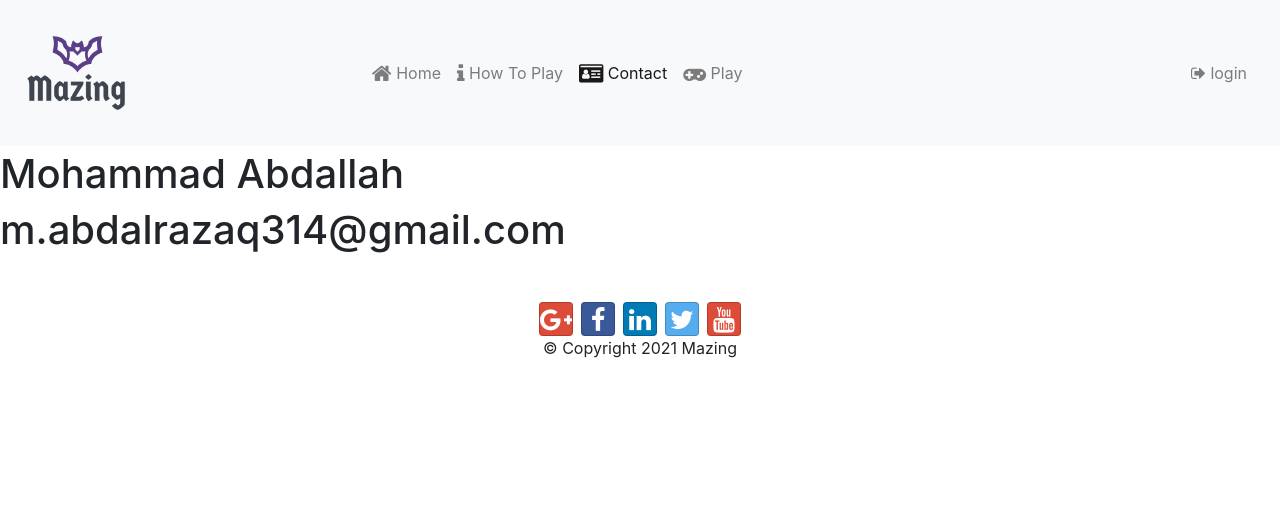
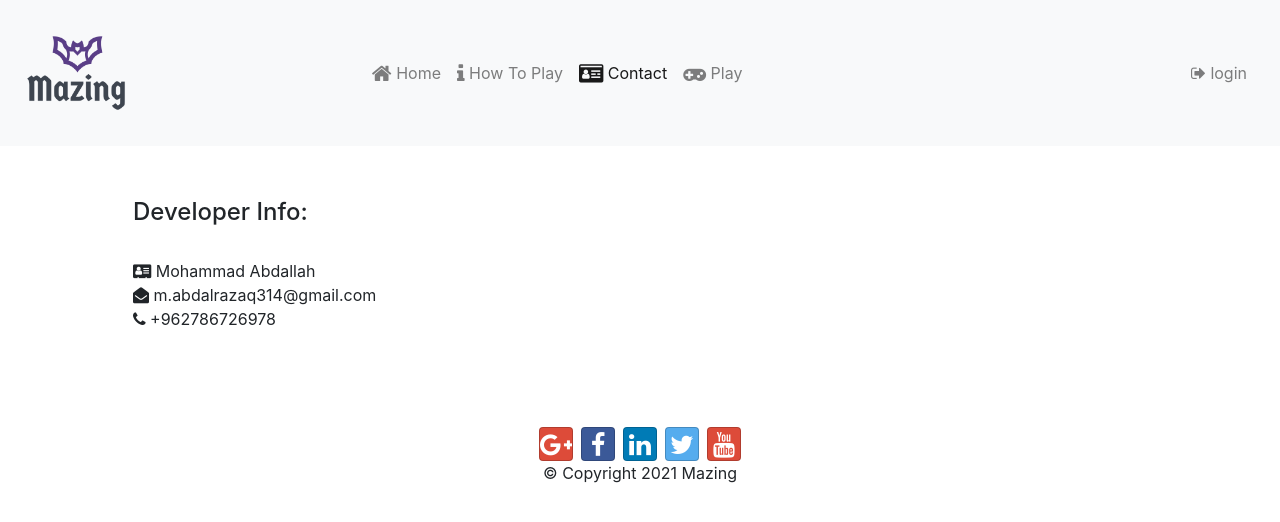
Before and after one commit to mabd314/mazing_web_frontend, a React (Create React App) app: page /contact in a window 1280 px wide. Shown: the top 522 px of the page. Built offline with nearby package versions, Linux system fonts and the light colour scheme.

Commit message:
wrapped some stuff with containers

```diff
--- a/src/components/Contact.js
+++ b/src/components/Contact.js
@@ -1,11 +1,19 @@
 import React from 'react';
+import { Container,Row,Col } from 'reactstrap';
 
 function Contact (props){
     return (
-        <>
-            <h1>Mohammad Abdallah</h1>
-            <h1>m.abdalrazaq314@gmail.com</h1>
-        </>
+        <Container>
+            <Row>
+                <Col xs='12' className='m-5'>
+                    <h4>Developer Info:</h4>
+                    <br/>
+                    <i class="fa fa-address-card"></i> Mohammad Abdallah <br/>
+                    <i class="fa fa-envelope-open"></i> m.abdalrazaq314@gmail.com <br/>
+                    <i class="fa fa-phone"></i> +962786726978
+                </Col>
+            </Row>
+        </Container>
     )
 }
 
--- a/src/components/LoadingComponent.js
+++ b/src/components/LoadingComponent.js
@@ -1,8 +1,18 @@
 import React from 'react';
 import ReactLoading from 'react-loading';
 
+import {Col,Container,Row} from 'reactstrap'
+
  function LoadingComponent(props){
-     return <ReactLoading type='bars' color='#52C9FF' className='center' height={'20%'} width={'20%'}/>
+     return (
+        <Container>
+            <Row>
+                <Col>
+                    <ReactLoading type='bars' color='#52C9FF' className='center' height={'20%'} width={'20%'}/>
+                </Col>
+            </Row>
+        </Container>
+     )
  }
 
 export default LoadingComponent;
--- a/src/components/Login.js
+++ b/src/components/Login.js
@@ -1,6 +1,10 @@
 import { useAuth0 } from '@auth0/auth0-react';
 import React,{useEffect, useState} from 'react';
-import {Link} from 'react-router-dom';
+import {Alert,
+Row,
+Col,
+Container} from 'reactstrap';
+
 import LoadingComponent from './LoadingComponent';
 function Login (props){
 
@@ -21,10 +25,15 @@ function Login (props){
 
     if(isAuthenticated){
         return (
-            <>
-                <h1>You logged in successfully!</h1>
-                <Link to='/home'>Back To App</Link>
-            </>
+            <Container>
+                <Row>
+                    <Col xs='12'>
+                        <Alert color='success' className='mt-5'>
+                            <h1>You logged in successfully!</h1>
+                        </Alert>
+                    </Col>
+                </Row>
+            </Container>
         )
     }
     else
--- a/src/index.js
+++ b/src/index.js
@@ -15,8 +15,8 @@ ReactDOM.render(
         domain="moapps.us.auth0.com"
         clientId="yjY5YBQbRMTYNfiwJRaxm0WepV9lqJkv"
         audience="https://mazing.com"
-        // redirectUri="http://localhost:3000/login"
-        redirectUri="https://www.mazingame.com/login"
+        redirectUri="http://localhost:3000/login"
+        // redirectUri="https://www.mazingame.com/login"
         >
       <App />
     </Auth0Provider>
```
